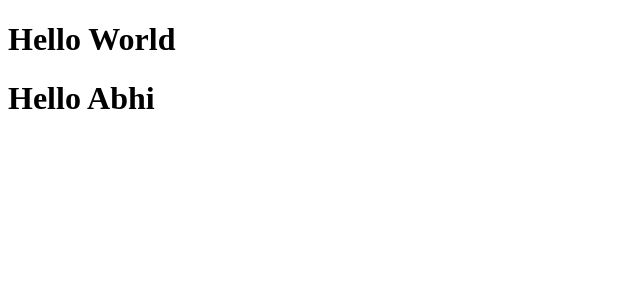
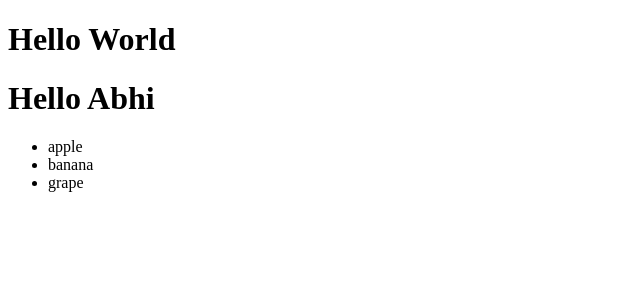
Before and after one commit to abhijithpr08/react-practice-, a React (Vite) app: page / in a window 1280 px wide. Shown: the top 300 px of the page, without its empty margins (0-640 px from the left). Built offline with nearby package versions, Linux system fonts and the light colour scheme.

Commit message:
render values from an array using map

```diff
--- a/src/App.jsx
+++ b/src/App.jsx
@@ -1,12 +1,14 @@
 import React from 'react'
 import HelloWorld from './components/HelloWorld'
 import Greeting from './components/Greeting'
+import FruitList from './components/FruitList'
 
 const App = () => {
   return (
     <div>
       <HelloWorld/>
       <Greeting name="Abhi"/>
+      <FruitList/>
     </div>
   )
 }
--- /dev/null
+++ b/src/components/FruitList.jsx
@@ -0,0 +1,14 @@
+import React from 'react'
+
+const fruit = ["apple", "banana", "grape"]
+const FruitList = () => {
+  return (
+    <ul>
+        {fruit.map((fruit, index)=>(
+            <li key={index}>{fruit}</li>
+        ))}
+    </ul>
+  )
+}
+
+export default FruitList
```
